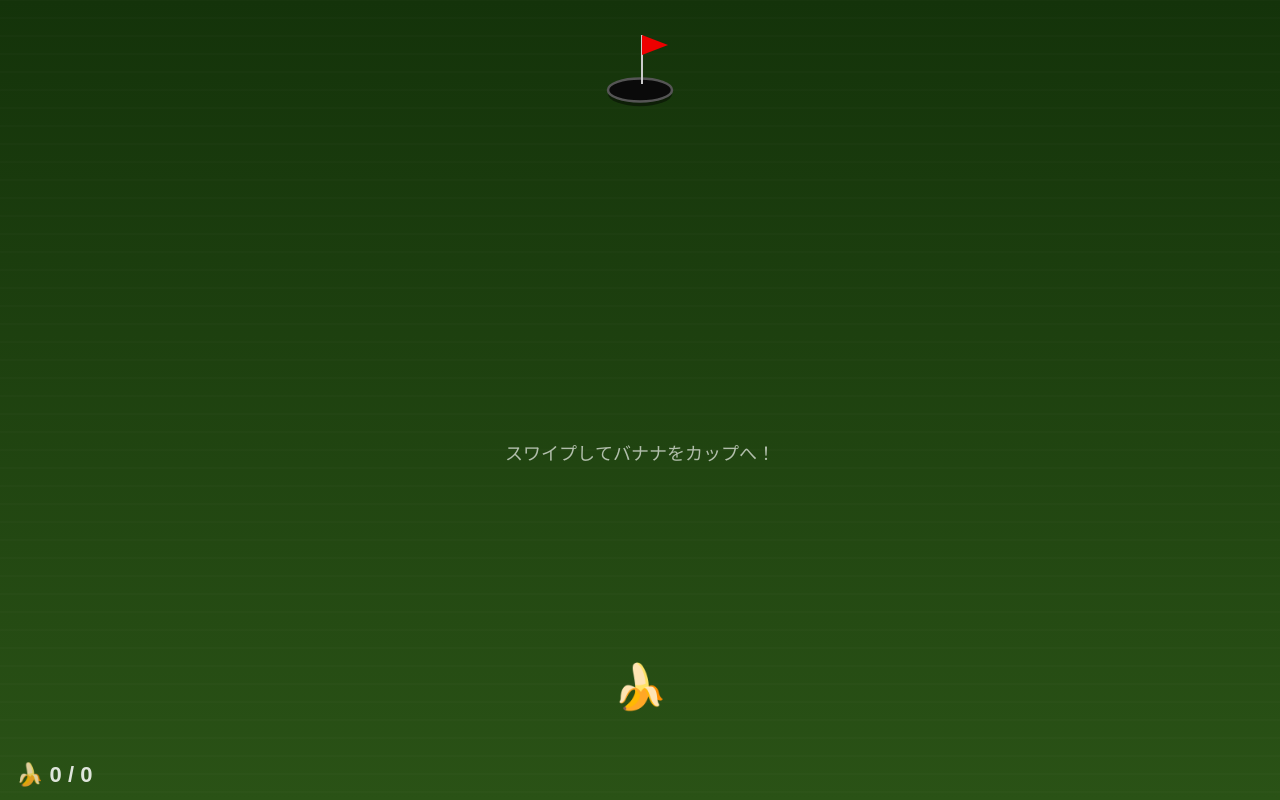
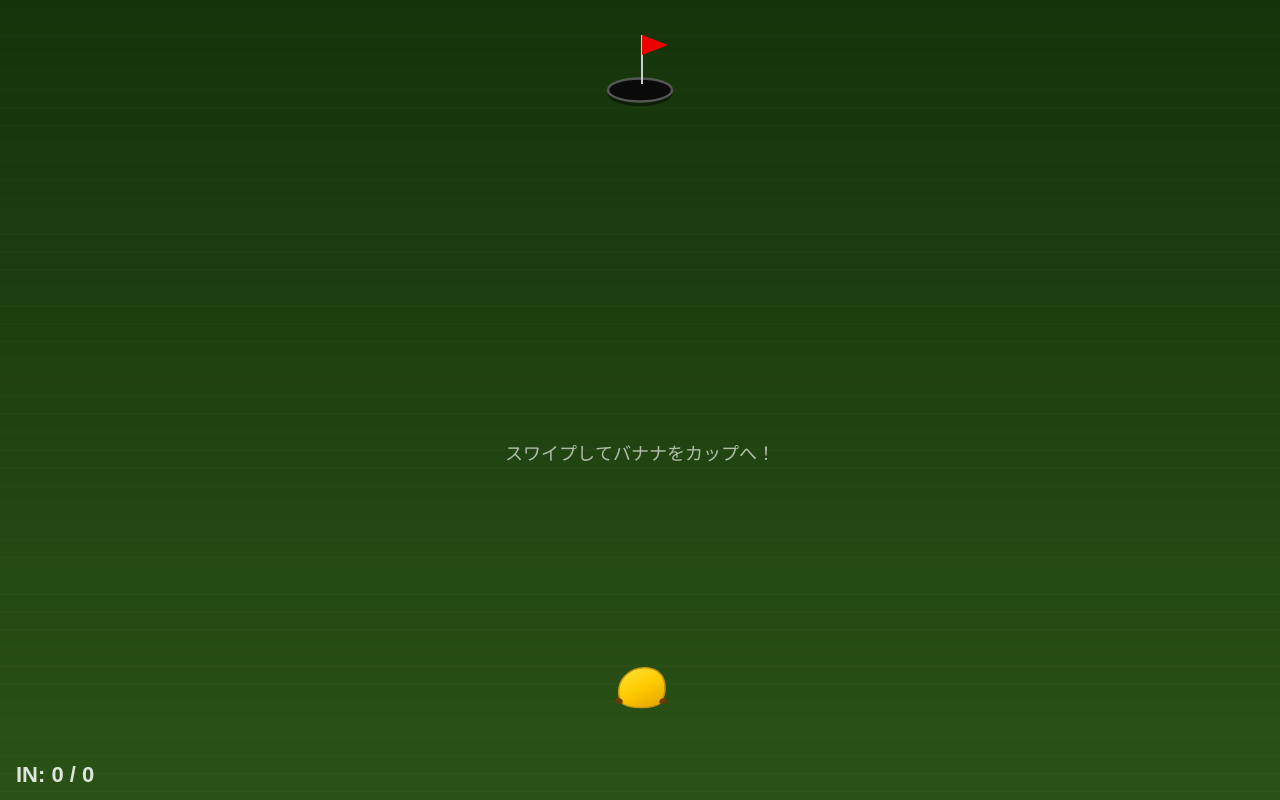
Before and after one commit to unsafeg-web/banana, a plain HTML site: page banana-cup.html in a window 1280 px wide. Drawn offline with Linux system fonts and the light colour scheme.

Commit message:
Add files via upload

```diff
--- a/banana-cup.html
+++ b/banana-cup.html
@@ -191,15 +191,42 @@ function update() {
   }
 }
 
-// ── 描画ヘルパー ──────────────────────────────────────────
-function drawEmoji(emoji, x, y, rot, size) {
+// ── バナナ ベクター描画 ────────────────────────────────────
+// canvas上の絵文字はモバイルで黒くなるためベクターパスで描く
+function drawBanana(x, y, rot, size) {
+  const s = size / 40;
   ctx.save();
   ctx.translate(x, y);
   ctx.rotate(rot);
-  ctx.font = `${size}px serif`;
-  ctx.textAlign = 'center';
-  ctx.textBaseline = 'middle';
-  ctx.fillText(emoji, 0, 0);
+  ctx.scale(s, s);
+
+  // 本体（三日月形）
+  ctx.beginPath();
+  ctx.moveTo(-18, 10);
+  ctx.bezierCurveTo(-24, -10, -8, -22, 8, -20);
+  ctx.bezierCurveTo(22, -18, 26, -4, 20, 10);
+  ctx.bezierCurveTo(16, 18, -14, 18, -18, 10);
+  ctx.closePath();
+
+  const grad = ctx.createLinearGradient(-10, -22, 10, 18);
+  grad.addColorStop(0, '#FFE135');
+  grad.addColorStop(0.5, '#FFCC00');
+  grad.addColorStop(1, '#E6A800');
+  ctx.fillStyle = grad;
+  ctx.fill();
+  ctx.strokeStyle = '#C8960C';
+  ctx.lineWidth = 1.5 / s;
+  ctx.stroke();
+
+  // 先端（茶色のへた）
+  ctx.fillStyle = '#6B3A00';
+  ctx.beginPath();
+  ctx.ellipse(-19, 10, 3.5, 2.5, 0.5, 0, Math.PI * 2);
+  ctx.fill();
+  ctx.beginPath();
+  ctx.ellipse(21, 10, 3.5, 2.5, -0.5, 0, Math.PI * 2);
+  ctx.fill();
+
   ctx.restore();
 }
 
@@ -262,12 +289,12 @@ function drawCup() {
 
   // カップ内バナナ
   cupBananas.forEach(b => {
-    drawEmoji('🍌', b.x, b.y - 14, b.rot, 28);
+    drawBanana(b.x, b.y - 14, b.rot, 28);
   });
 }
 
 function drawLanded() {
-  bananas.forEach(b => drawEmoji('🍌', b.x, b.y, b.rot, 30));
+  bananas.forEach(b => drawBanana(b.x, b.y, b.rot, 30));
 }
 
 function drawFlying() {
@@ -285,12 +312,12 @@ function drawFlying() {
   });
   ctx.restore();
 
-  drawEmoji('🍌', flying.x, flying.y, flying.rot, 40);
+  drawBanana(flying.x, flying.y, flying.rot, 40);
 }
 
 function drawLauncher() {
   if (flying) return;
-  drawEmoji('🍌', W() / 2, H() - LAUNCH_Y_OFFSET, 0, 44);
+  drawBanana(W() / 2, H() - LAUNCH_Y_OFFSET, 0, 44);
 }
 
 function drawAimGuide() {
@@ -343,7 +370,7 @@ function drawUI() {
   ctx.fillStyle = 'rgba(255,255,255,0.85)';
   ctx.font = 'bold 22px sans-serif';
   ctx.textAlign = 'left';
-  ctx.fillText(`🍌 ${score} / ${attempts}`, 16, H() - 18);
+  ctx.fillText(`IN: ${score} / ${attempts}`, 16, H() - 18);
 
   // ガイドメッセージ
   if (attempts === 0) {
@@ -366,7 +393,7 @@ function drawFlash() {
     ctx.textAlign = 'center';
     ctx.font = 'bold 52px serif';
     ctx.fillStyle = `rgba(255,255,255,${Math.min(1, celebTimer / 20)})`;
-    ctx.fillText('カップイン！🎉', W() / 2, H() / 2);
+    ctx.fillText('カップイン！', W() / 2, H() / 2);
     ctx.restore();
   }
 }
```
